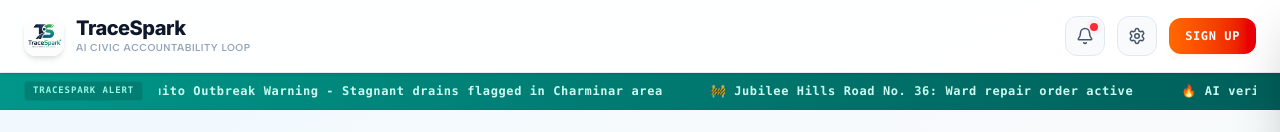
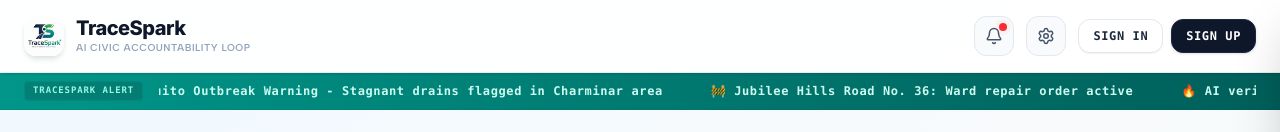
Before and after one commit to AbdulWasay0029/Team-Charlie, a React (Vite) app in the folder frontend/: page / in a window 1280 px wide. Shown: the top 132 px of the page. Built offline with nearby package versions, Linux system fonts and the light colour scheme; no server answers.

Commit message:
feat: add both Sign In and Sign Up buttons to navbar following standard light/dark SaaS pattern

```diff
--- a/frontend/src/App.jsx
+++ b/frontend/src/App.jsx
@@ -84,6 +84,7 @@ export default function App() {
 
   // Guest-friendly Deferred Auth States
   const [isAuthModalOpen, setIsAuthModalOpen] = useState(false);
+  const [authModalTab, setAuthModalTab] = useState('signin'); // 'signin' | 'signup'
   const [pendingAction, setPendingAction] = useState(null); // { type: 'vote'|'report', payload }
 
   // AI Chatbot State
@@ -284,6 +285,7 @@ export default function App() {
 
     if (!currentUser) {
       setPendingAction({ type: 'report', formData });
+      setAuthModalTab('signin');
       setIsAuthModalOpen(true);
       showToast("Verification required to lodge civic reports.", "info");
       return;
@@ -357,6 +359,7 @@ export default function App() {
   const handleVote = async (reportId) => {
     if (!currentUser) {
       setPendingAction({ type: 'vote', reportId });
+      setAuthModalTab('signin');
       setIsAuthModalOpen(true);
       showToast("Verification required to cast upvotes.", "info");
       return;
@@ -648,12 +651,20 @@ Under GHMC Service Level Agreement guidelines, immediate municipal action is req
               </button>
             </div>
           ) : (
-            <button
-              onClick={() => setIsAuthModalOpen(true)}
-              className="bg-gradient-to-r from-orange-500 to-red-600 hover:from-orange-400 hover:to-red-500 text-white font-extrabold text-xs uppercase tracking-wider py-2.5 px-4 rounded-xl transition cursor-pointer shadow-md shadow-orange-500/5 font-mono"
-            >
-              Sign Up
-            </button>
+            <div className="flex items-center gap-2">
+              <button
+                onClick={() => { setAuthModalTab('signin'); setIsAuthModalOpen(true); }}
+                className="bg-white hover:bg-slate-50 text-slate-800 border border-slate-200 font-mono font-extrabold text-xs uppercase tracking-wider py-2 px-3.5 rounded-xl transition cursor-pointer shadow-2xs"
+              >
+                Sign In
+              </button>
+              <button
+                onClick={() => { setAuthModalTab('signup'); setIsAuthModalOpen(true); }}
+                className="bg-slate-900 hover:bg-slate-800 text-white font-mono font-extrabold text-xs uppercase tracking-wider py-2 px-3.5 rounded-xl transition cursor-pointer shadow-sm border border-slate-800"
+              >
+                Sign Up
+              </button>
+            </div>
           )}
         </div>
       </header>
@@ -1186,6 +1197,7 @@ Under GHMC Service Level Agreement guidelines, immediate municipal action is req
       {/* 8. INLINE AUTHENTICATION MODAL */}
       {isAuthModalOpen && (
         <AuthModal
+          initialTab={authModalTab}
           onSignup={handleSignup}
           loading={signupLoading}
           onClose={() => {
--- a/frontend/src/components/AuthModal.jsx
+++ b/frontend/src/components/AuthModal.jsx
@@ -15,8 +15,8 @@ const HYDERABAD_WARDS = [
 
 const API_BASE_URL = import.meta.env.VITE_API_BASE_URL || "";
 
-export default function AuthModal({ onSignup, loading, onClose }) {
-  const [activeTab, setActiveTab] = useState('signin'); // 'signin' | 'signup'
+export default function AuthModal({ initialTab = 'signin', onSignup, loading, onClose }) {
+  const [activeTab, setActiveTab] = useState(initialTab); // 'signin' | 'signup'
   const [name, setName] = useState('');
   const [phone, setPhone] = useState('');
   const [password, setPassword] = useState('');
```
